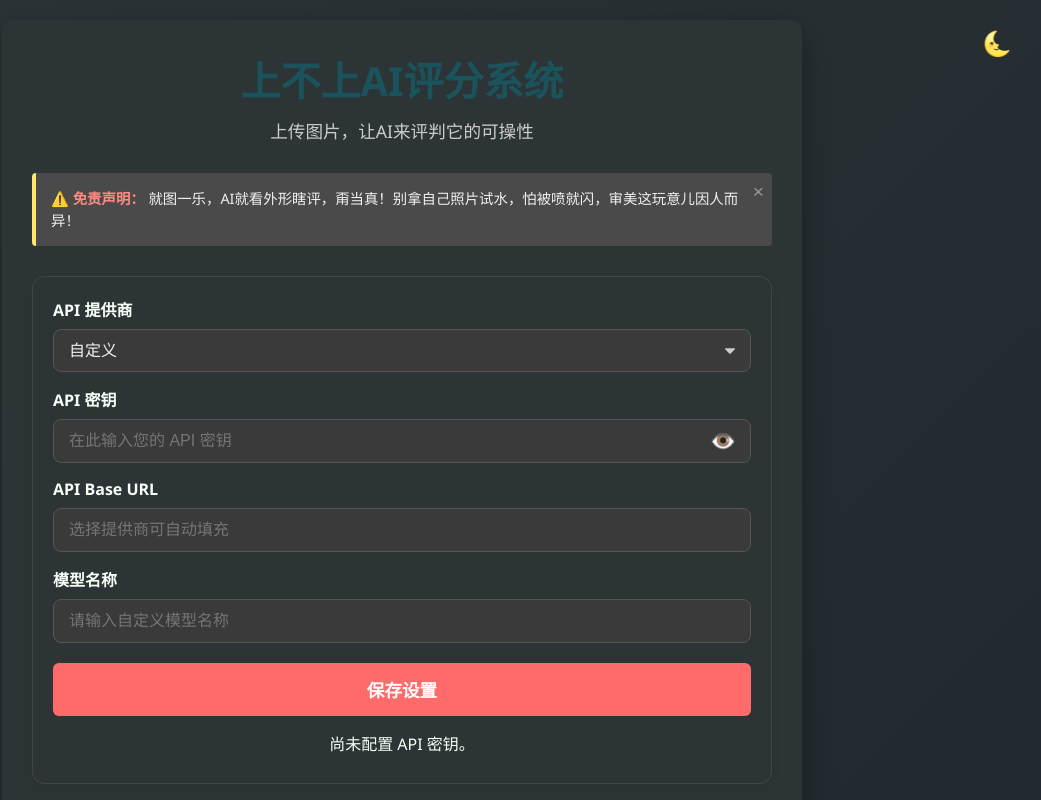
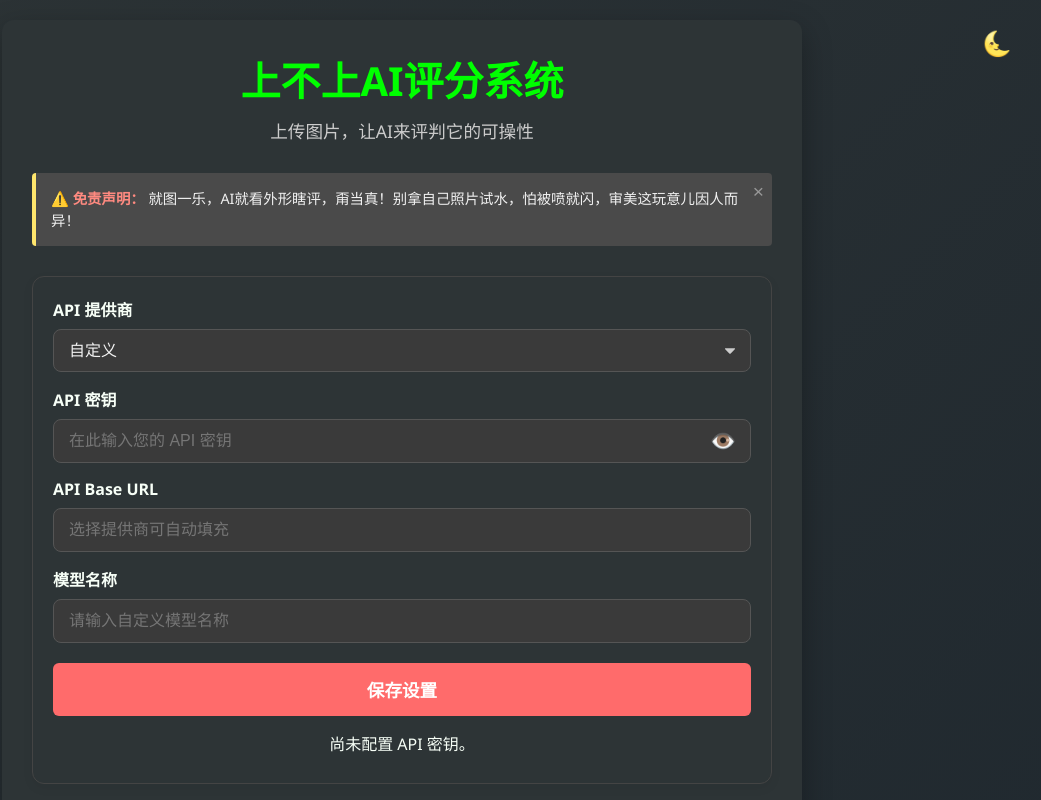
Before and after one commit to FishTailProtocol/Smash-or-Pass, a website built with Vite: page index.html in a window 1280 px wide. Both pictures are taken after a click on the button "切换暗色模式". Shown: the top 800 px of the page, without its empty margins (238-1279 px from the left). Built offline with nearby package versions, Linux system fonts and the light colour scheme.

Commit message:
fix: input visibility and add verification marker

```diff
--- a/styles.css
+++ b/styles.css
@@ -599,6 +599,10 @@ select {
     box-shadow: 0 0 0 3px rgba(255, 107, 107, 0.2);
 }
 
+.dark-mode h1 {
+    color: #00ff00; /* Temporary: for deployment verification */
+}
+
 .dark-mode #api-key-input, .dark-mode #api-base-url, .dark-mode #api-model-input, .dark-mode #api-provider-select, .dark-mode #api-model-select {
     border-color: #555;
     background-color: #3a3a3a;
```
